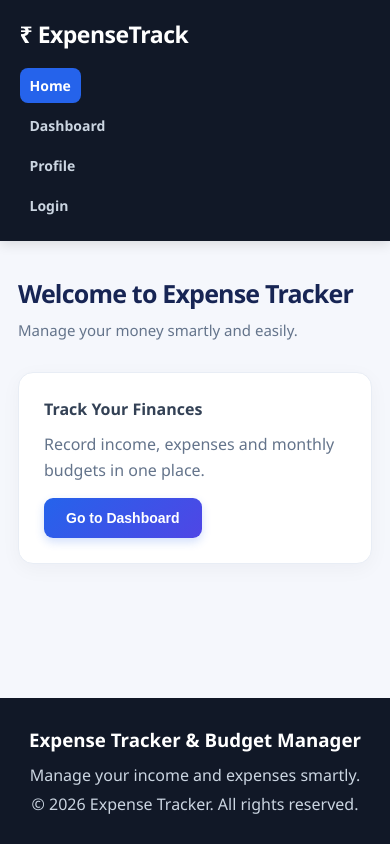
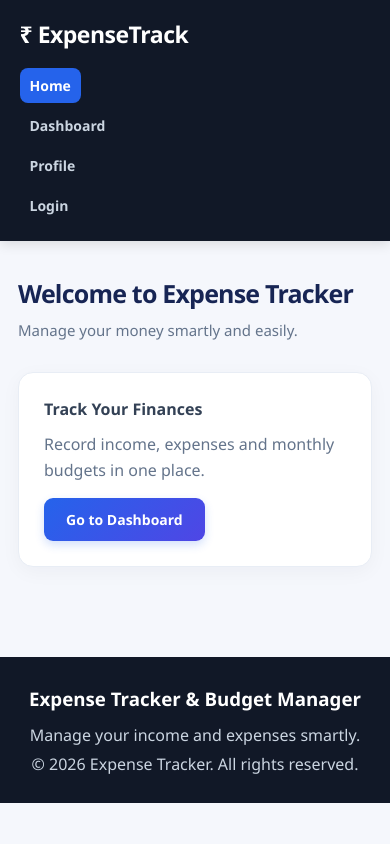
Before and after one commit to tshewangtharzom/Expense-Tracker-Budget-Manager, a React (Vite) app in the folder client/: page / in a window 390 px wide. Built offline with nearby package versions, Linux system fonts and the light colour scheme.

Commit message:
Complete Sprint 8 responsive UI design

```diff
--- /dev/null
+++ b/client/src/assets/styles/components.css
@@ -0,0 +1,100 @@
+
+/* Page title */
+.page-title {
+  margin-bottom: 30px;
+}
+
+.page-title h1 {
+  color: #172554;
+  font-size: 30px;
+  font-weight: 750;
+  margin-bottom: 8px;
+  letter-spacing: -0.8px;
+}
+
+.page-title p {
+  color: #64748b;
+  font-size: 15px;
+  line-height: 1.6;
+}
+
+/* Reusable button */
+.common-button {
+  background: linear-gradient(135deg, #2563eb, #4f46e5);
+  color: white;
+  border: none;
+  padding: 12px 22px;
+  border-radius: 9px;
+  cursor: pointer;
+  font-size: 14px;
+  font-weight: 600;
+  transition: 0.3s;
+}
+
+.common-button:hover {
+  transform: translateY(-2px);
+  box-shadow: 0 7px 16px rgba(37, 99, 235, 0.2);
+}
+
+/* Reusable card */
+.card {
+  background: white;
+  padding: 25px;
+  border-radius: 15px;
+  border: 1px solid #e8edf5;
+  box-shadow: 0 5px 20px rgba(15, 23, 42, 0.04);
+  transition: 0.3s;
+  min-width: 0;
+}
+
+.card:hover {
+  transform: translateY(-3px);
+  box-shadow: 0 10px 25px rgba(15, 23, 42, 0.08);
+}
+
+.card h3 {
+  color: #334155;
+  font-size: 16px;
+  margin-bottom: 12px;
+}
+
+.card p {
+  color: #64748b;
+  line-height: 1.6;
+}
+
+.card h2 {
+  color: #2563eb;
+  font-size: 28px;
+  margin-top: 12px;
+}
+
+.card-content {
+  margin-top: 15px;
+}
+
+/* Responsive dashboard grid */
+.dashboard-cards {
+  display: grid;
+  grid-template-columns: repeat(auto-fit, minmax(min(100%, 230px), 1fr));
+  gap: 20px;
+}
+
+.dashboard-cards .card {
+  border-top: 4px solid #2563eb;
+}
+
+.dashboard-cards .card:nth-child(2) {
+  border-top-color: #ef4444;
+}
+
+.dashboard-cards .card:nth-child(3) {
+  border-top-color: #10b981;
+}
+
+/* Sidebar */
+.sidebar {
+  background: white;
+  padding: 22px;
+  border-radius: 12px;
+}
--- a/client/src/assets/styles/global.css
+++ b/client/src/assets/styles/global.css
@@ -245,3 +245,43 @@ body {
     padding: 22px;
   }
 }
+
+
+@import "../assets/styles/variables.css";
+@import "./layout.css";
+@import "./components.css";
+@import "./responsive.css";
+
+* {
+  margin: 0;
+  padding: 0;
+  box-sizing: border-box;
+}
+
+html {
+  scroll-behavior: smooth;
+}
+
+body {
+  font-family: "Segoe UI", Arial, sans-serif;
+  background: #f5f7fc;
+  color: #1e293b;
+  min-width: 320px;
+}
+
+#root {
+  min-height: 100vh;
+  display: flex;
+  flex-direction: column;
+}
+
+img {
+  max-width: 100%;
+  display: block;
+}
+
+button,
+input,
+textarea {
+  font: inherit;
+}
--- /dev/null
+++ b/client/src/assets/styles/layout.css
@@ -0,0 +1,90 @@
+
+/* Main application layout */
+.app-layout {
+  min-height: 100vh;
+  display: flex;
+  flex-direction: column;
+}
+
+/* Navigation */
+.navbar {
+  width: 100%;
+  background: #111827;
+  color: white;
+  padding: 18px 6%;
+  display: flex;
+  justify-content: space-between;
+  align-items: center;
+  flex-wrap: wrap;
+  gap: 18px;
+  box-shadow: 0 3px 12px rgba(0, 0, 0, 0.12);
+}
+
+.logo h2 {
+  font-size: 23px;
+  font-weight: 700;
+}
+
+.nav-links {
+  display: flex;
+  align-items: center;
+  justify-content: center;
+  gap: 12px;
+  flex-wrap: wrap;
+}
+
+.nav-links a {
+  color: #cbd5e1;
+  text-decoration: none;
+  padding: 10px 15px;
+  border-radius: 8px;
+  font-size: 14px;
+  font-weight: 600;
+  transition: 0.3s;
+}
+
+.nav-links a:hover,
+.nav-links a.active {
+  background: #2563eb;
+  color: white;
+}
+
+/* Main content */
+.main-content {
+  width: 100%;
+  max-width: 1250px;
+  flex: 1;
+  margin: 0 auto;
+  padding: 40px 25px;
+}
+
+/* Page */
+.page {
+  width: 100%;
+  padding: 10px 0;
+}
+
+/* Footer */
+.footer {
+  background: #111827;
+  color: #cbd5e1;
+  text-align: center;
+  padding: 25px 15px;
+  line-height: 1.8;
+  margin-top: auto;
+}
+
+.footer h3 {
+  color: white;
+  margin-bottom: 5px;
+}
+
+/* Authentication layout */
+.auth-layout {
+  width: 90%;
+  max-width: 450px;
+  margin: 70px auto;
+  padding: 35px;
+  background: white;
+  border-radius: 16px;
+}
--- /dev/null
+++ b/client/src/assets/styles/responsive.css
@@ -0,0 +1,101 @@
+
+/* Tablet screens */
+@media (max-width: 992px) {
+  .main-content {
+    padding: 30px 22px;
+  }
+
+  .navbar {
+    padding: 18px 4%;
+  }
+
+  .page-title h1 {
+    font-size: 27px;
+  }
+
+  .dashboard-cards {
+    gap: 15px;
+  }
+}
+
+/* Mobile screens */
+@media (max-width: 768px) {
+  .navbar {
+    flex-direction: column;
+    align-items: flex-start;
+    padding: 18px 5%;
+  }
+
+  .nav-links {
+    width: 100%;
+    justify-content: flex-start;
+    gap: 6px;
+  }
+
+  .nav-links a {
+    padding: 9px 11px;
+  }
+
+  .main-content {
+    padding: 25px 18px;
+  }
+
+  .dashboard-cards {
+    grid-template-columns: 1fr;
+  }
+
+  .page-title h1 {
+    font-size: 25px;
+  }
+
+  .card {
+    padding: 20px;
+  }
+
+  .auth-layout {
+    margin: 35px auto;
+    padding: 25px;
+  }
+}
+
+/* Small mobile screens */
+@media (max-width: 480px) {
+  .logo h2 {
+    font-size: 20px;
+  }
+
+  .nav-links {
+    gap: 4px;
+  }
+
+  .nav-links a {
+    font-size: 13px;
+    padding: 8px;
+  }
+
+  .main-content {
+    padding: 20px 14px;
+  }
+
+  .page-title h1 {
+    font-size: 22px;
+  }
+
+  .page-title p {
+    font-size: 14px;
+  }
+
+  .card h2 {
+    font-size: 24px;
+  }
+
+  .footer {
+    padding: 20px 12px;
+    font-size: 13px;
+  }
+
+  .auth-layout {
+    width: 94%;
+    padding: 20px;
+  }
+}
--- a/client/src/layouts/MainLayout.jsx
+++ b/client/src/layouts/MainLayout.jsx
@@ -5,13 +5,15 @@ import Footer from "../components/layout/Footer";
 
 function MainLayout() {
   return (
-    <>
+    <div className="app-layout">
       <Navbar />
+
       <main className="main-content">
         <Outlet />
       </main>
+
       <Footer />
-    </>
+    </div>
   );
 }
 
```
Also changed, not shown: client/src/pages/Dashboard/Dashboard.jsx (+3 -12 lines).
